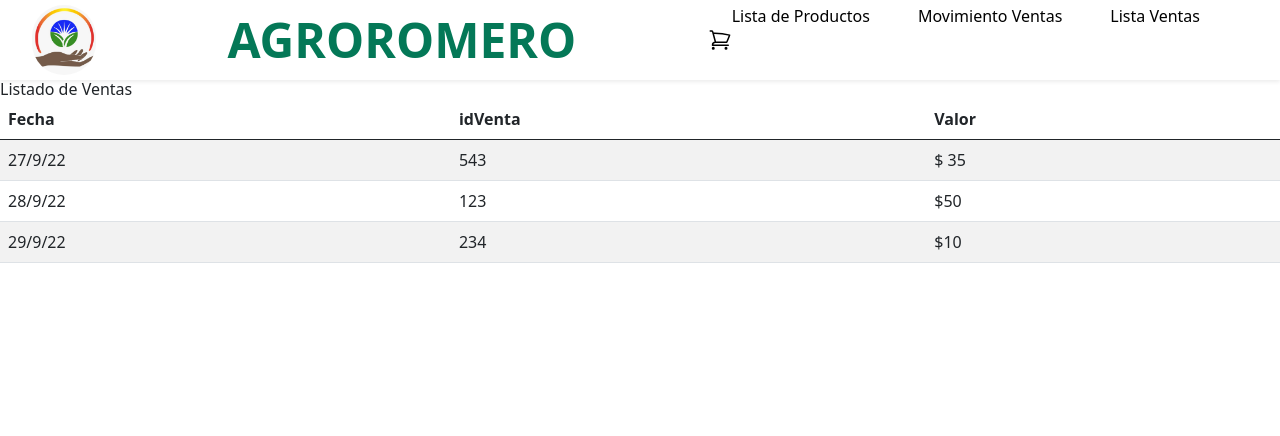
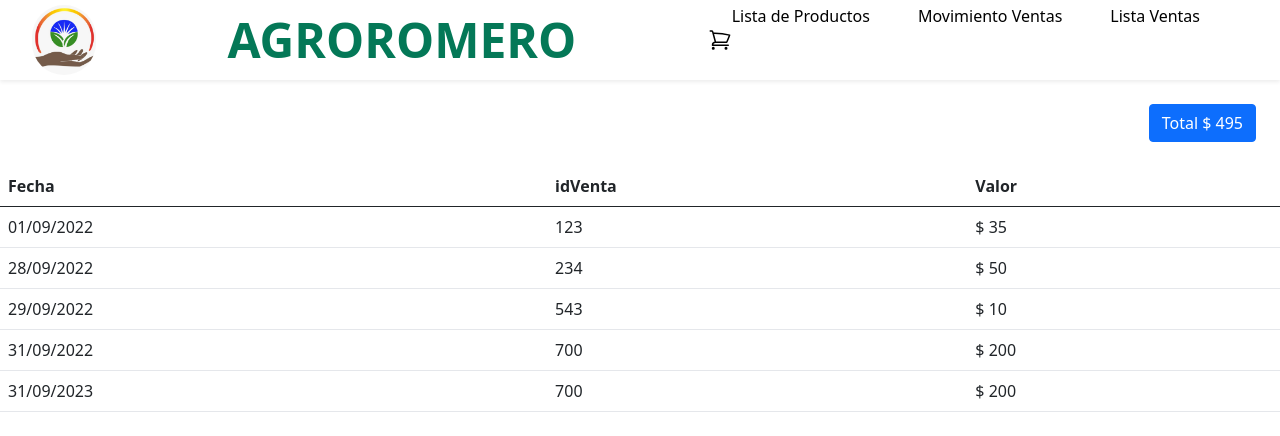
Before and after one commit to agroromero2/agroromero, a React (Create React App) app: page /lVentas in a window 1280 px wide. Shown: the top 436 px of the page. Built offline with nearby package versions, Linux system fonts and the light colour scheme.

Commit message:
Visualizacion ventas realizadas con el total

```diff
--- a/src/Componentes/Lventas.js
+++ b/src/Componentes/Lventas.js
@@ -1,11 +1,41 @@
 import '../index.css';
+import React, {useState} from 'react';
+import {listado_ventas} from "./datos_ventas";
+import Vista_ventas from './vista_ventas';
+
 function Lventas() {
+  const [vendidos, setVendidos] = useState(listado_ventas);
+  console.log(vendidos)
+
+  let total = [];
+  vendidos.map(vendio => (
+    total.push(vendio.Valor)
+    ));
+  console.log(total);
+  total = total.reduce((pre, actual) => pre + actual, 0);
+
   return (
 
     <div>
-<h1>Listado de Ventas</h1>
 
-<table class='table table-striped'>
+
+<div className="text-right mx-4 my-4">
+  <h2 className="btn btn-primary  ">Total $ {total}</h2>
+  </div>
+
+
+
+
+
+<div class="panel-group">
+  <div class="panel panel-primary">
+    <div class="panel-heading">
+
+    </div>
+  </div>
+</div>
+
+          <table className='table'>
             <thead>
               <tr>
                 <th>Fecha</th>
@@ -14,29 +44,46 @@ function Lventas() {
               </tr>
             </thead>
             <tbody>
-    <tr>
-      <td>27/9/22</td>
-      <td>543</td>
-      <td>$ 35</td>
-    </tr>
-    <tr>
-      <td>28/9/22</td>
-      <td>123</td>
-      <td>$50</td>
-    </tr>
-    <tr>
-      <td>29/9/22</td>
-      <td>234</td>
-      <td>$10</td>
-    </tr>
+                <td>
+                {vendidos.map((vendio) => {
+                  return(
+                    <Vista_ventas
+                    key={vendio.id}
+                    fecha={vendio.fecha}
+                  />
+                  );
+                })}
+                </td>
+                <td>
+                {vendidos.map((vendio) => {
+                  return(
+                    <Vista_ventas
+                    key={vendio.id}
+                    idVenta={vendio.idVenta}
+                  />
+                  );
+                })}
+                </td>
+                <td>
+                {vendidos.map((vendio) => {
+                  return(
+                    <Vista_ventas
+                    key={vendio.id}
+                    Valor={vendio.Valor}
+                    unidad={vendio.unidad}
+                  />
+                  );
+                })}
+                </td>
       </tbody>
           </table>
+
     </div>
 
 
 
 
-  )
+  );
 }
 
-export default Lventas
+export default Lventas;
--- /dev/null
+++ b/src/Componentes/datos_ventas.js
@@ -0,0 +1,37 @@
+export const listado_ventas = [
+    {
+        id: 1,
+        fecha: "01/09/2022",
+        idVenta: 123,
+        Valor: 35,
+        unidad: "$",
+    },
+    {
+        id: 2,
+        fecha: "28/09/2022",
+        idVenta: 234,
+        Valor: 50,
+        unidad: "$",
+    },
+    {
+        id: 3,
+        fecha: "29/09/2022",
+        idVenta: 543,
+        Valor: 10,
+        unidad: "$",
+    },
+    {
+        id: 4,
+        fecha: "31/09/2022",
+        idVenta: 700,
+        Valor: 200,
+        unidad: "$",
+    },
+    {
+        id: 5,
+        fecha: "31/09/2023",
+        idVenta: 700,
+        Valor: 200,
+        unidad: "$",
+    },
+];
--- /dev/null
+++ b/src/Componentes/vista_ventas.js
@@ -0,0 +1,16 @@
+import '../index.css';
+import React from 'react'
+
+const Vista_ventas = (ventas) => {
+  return (
+    <div >
+                <p>{ventas.fecha}</p>
+                <p>{ventas.idVenta}</p>
+                <p>{ventas.unidad} {ventas.Valor}</p>
+
+
+    </div>
+  )
+}
+
+export default Vista_ventas;
```
Lines whose indentation alone changed are shown as unchanged.
